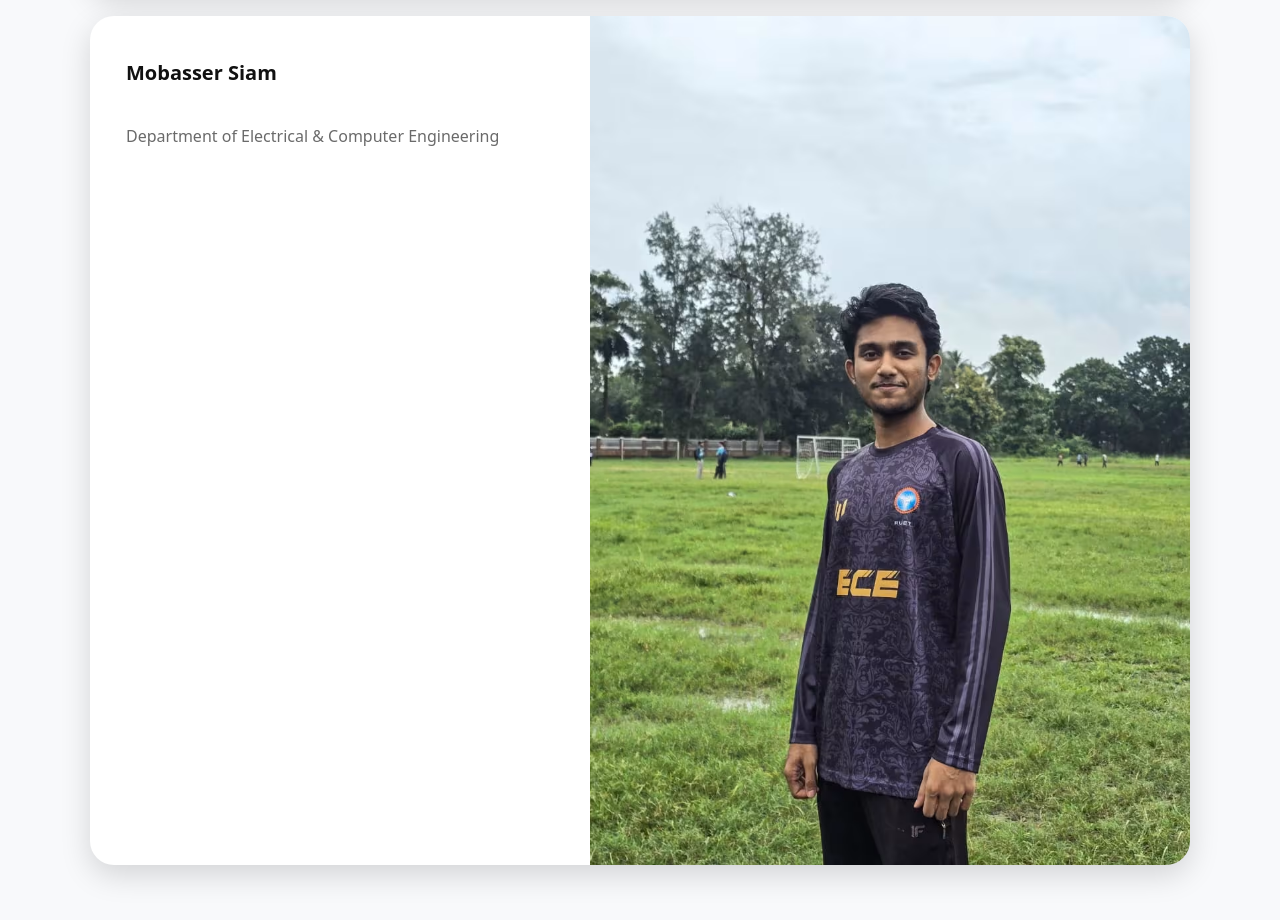
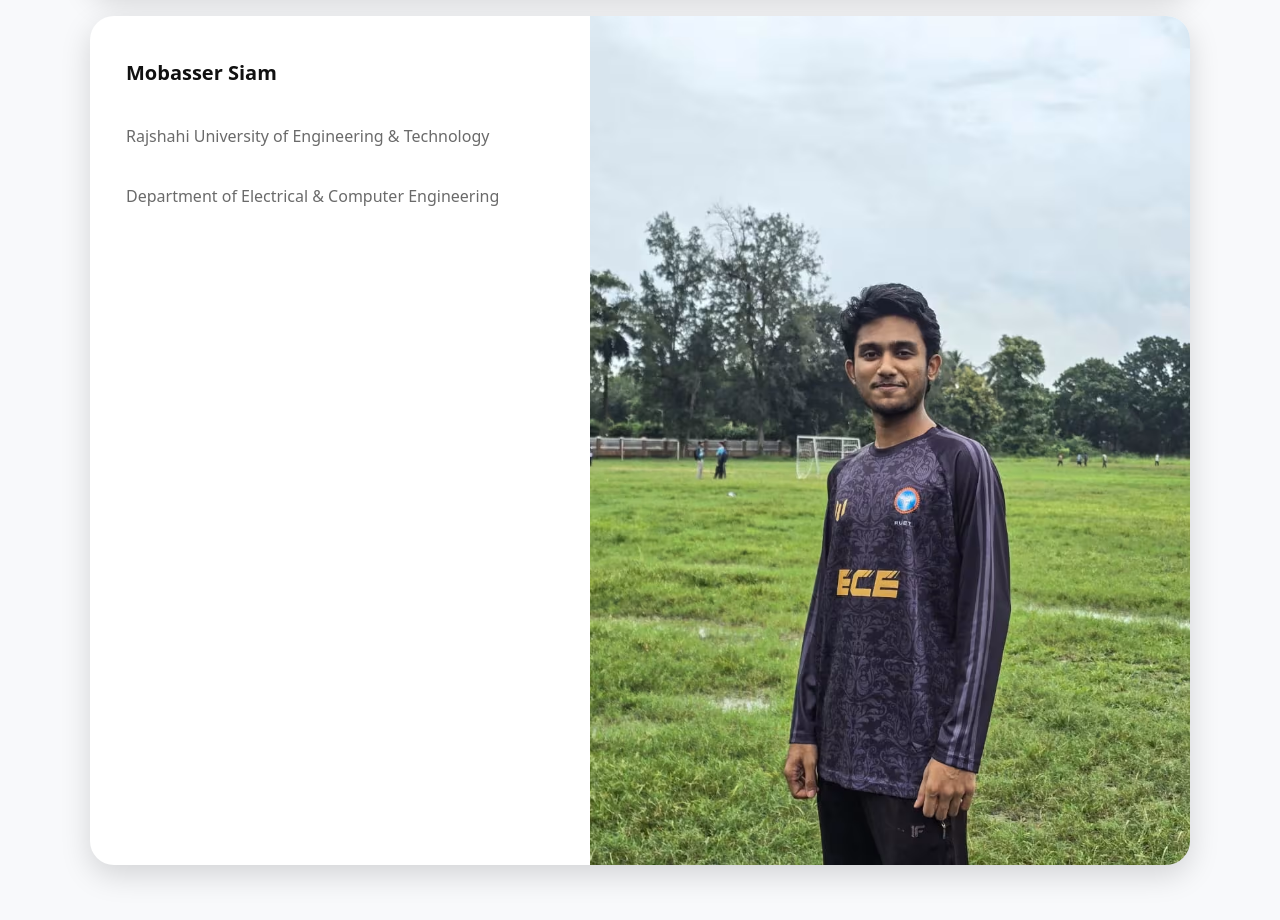
Before and after one commit to Mahathir12/OOPQuizBot, a plain HTML site: page public/index.html in a window 1280 px wide. Shown: the part 2940-3860 px from the top of the page. Drawn offline with Linux system fonts and the light colour scheme.

Commit message:
Update index.html

```diff
--- a/public/index.html
+++ b/public/index.html
@@ -247,6 +247,7 @@
 <article class="card reveal">
 <div class="info">
 <h3>Mobasser Siam</h3>
+<div class="muted">Rajshahi University of Engineering &amp; Technology</div>
 <div class="muted">Department of Electrical &amp; Computer Engineering</div>
 </div>
 <!-- Replace this image with your own if you want -->
```
